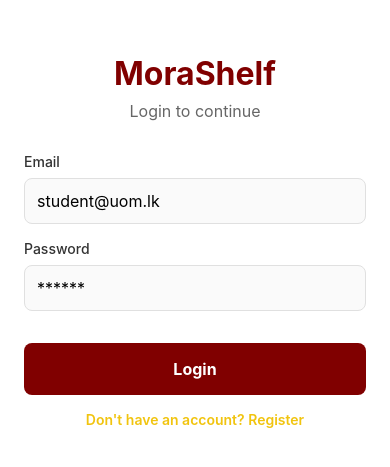
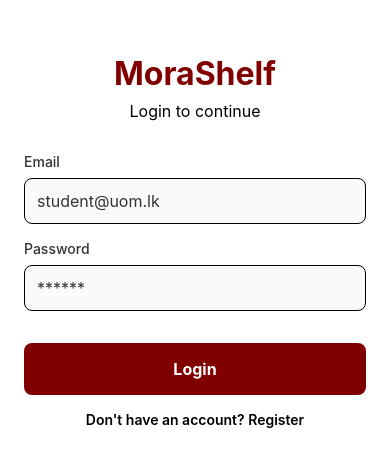
Before and after one commit to Asry18/MoraShelf, a React Native app: screen /Login in a window 390 px wide. Shown: the part 181-648 px from the top of the page. Built offline with nearby package versions, Linux system fonts and the light colour scheme.

Commit message:
working light mood

```diff
--- a/App.js
+++ b/App.js
@@ -3,16 +3,19 @@ import { StatusBar } from 'expo-status-bar';
 import { SafeAreaProvider } from 'react-native-safe-area-context';
 import { Provider } from 'react-redux'; //
 import { store } from './src/store/store'; //
+import { ThemeProvider } from './src/theme/ThemeContext';
 import AppNavigator from './src/navigation/AppNavigator';
 
 export default function App() {
   return (
     // WRAP EVERYTHING IN PROVIDER
     <Provider store={store}>
-      <SafeAreaProvider>
-        <StatusBar style="light" />
-        <AppNavigator />
-      </SafeAreaProvider>
+      <ThemeProvider>
+        <SafeAreaProvider>
+          <StatusBar style="light" />
+          <AppNavigator />
+        </SafeAreaProvider>
+      </ThemeProvider>
     </Provider>
   );
 }
--- a/src/navigation/AppNavigator.js
+++ b/src/navigation/AppNavigator.js
@@ -1,46 +1,45 @@
 import React, { useEffect } from 'react';
 import { View, ActivityIndicator } from 'react-native';
-import { NavigationContainer } from '@react-navigation/native';
+import { NavigationContainer, DefaultTheme, DarkTheme } from '@react-navigation/native';
 import { createNativeStackNavigator } from '@react-navigation/native-stack';
-// IMPORT REDUX HOOKS
 import { useSelector, useDispatch } from 'react-redux';
 
 import AuthStack from './AuthStack';
 import MainTabs from './MainTabs';
 import BookDetailsScreen from '../screens/home/BookDetailsScreen';
-import { colors } from '../theme/colors';
-// IMPORT ACTIONS
 import { loadUser } from '../store/slices/authSlice';
 import { loadFavorites } from '../store/slices/favoritesSlice';
+import { useTheme } from '../theme/ThemeContext'; // Import Hook
 
 const Stack = createNativeStackNavigator();
 
 export default function AppNavigator() {
-  // --- NEW REDUX LOGIC STARTS HERE ---
   const dispatch = useDispatch();
-  // Read 'user' and 'isLoading' from the auth slice
   const { user, isLoading } = useSelector((state) => state.auth);
 
-  // Load saved data when app starts
+  // Get Theme Data
+  const { theme, isDark } = useTheme();
+
   useEffect(() => {
     dispatch(loadUser());
     dispatch(loadFavorites());
   }, [dispatch]);
 
-  // Show spinner while checking storage
   if (isLoading) {
     return (
-      <View style={{ flex: 1, justifyContent: 'center', alignItems: 'center' }}>
-        <ActivityIndicator size="large" color={colors.primary} />
+      <View style={{ flex: 1, justifyContent: 'center', alignItems: 'center', backgroundColor: theme.background }}>
+        <ActivityIndicator size="large" color={theme.primary} />
       </View>
     );
   }
-  // --- NEW REDUX LOGIC ENDS HERE ---
+
+  // Define Navigation Theme for React Navigation internals
+  const navigationTheme = isDark ? DarkTheme : DefaultTheme;
 
   return (
-    <NavigationContainer>
+    <NavigationContainer theme={navigationTheme}>
       <Stack.Navigator screenOptions={{ headerShown: false }}>
-        {user ? ( // Check real user state
+        {user ? (
           <>
             <Stack.Screen name="MainTabs" component={MainTabs} />
             <Stack.Screen
@@ -49,8 +48,9 @@ export default function AppNavigator() {
               options={{
                 headerShown: true,
                 title: 'Details',
-                headerStyle: { backgroundColor: colors.primary },
-                headerTintColor: colors.white
+                // DYNAMIC HEADER STYLES
+                headerStyle: { backgroundColor: theme.primary },
+                headerTintColor: isDark ? '#000' : '#FFF' // Gold needs black text, Maroon needs white
               }}
             />
           </>
--- a/src/screens/auth/LoginScreen.js
+++ b/src/screens/auth/LoginScreen.js
@@ -4,9 +4,8 @@ import { useDispatch } from 'react-redux';
 import { Formik } from 'formik';
 import * as Yup from 'yup';
 import { loginSuccess } from '../../store/slices/authSlice';
-import { colors } from '../../theme/colors';
+import { useTheme } from '../../theme/ThemeContext'; // Updated Import
 
-// Validation Schema
 const LoginSchema = Yup.object().shape({
   email: Yup.string().email('Invalid email').required('Email is required'),
   password: Yup.string().min(6, 'Password must be at least 6 characters').required('Password is required'),
@@ -14,10 +13,9 @@ const LoginSchema = Yup.object().shape({
 
 export default function LoginScreen({ navigation }) {
   const dispatch = useDispatch();
+  const { theme, isDark } = useTheme(); // Use Hook
 
   const handleLogin = (values) => {
-    // In a real app, you would send these to a backend.
-    // Here, we simulate a successful response.
     const user = {
       name: 'Mora Student',
       email: values.email,
@@ -29,11 +27,11 @@ export default function LoginScreen({ navigation }) {
   return (
     <KeyboardAvoidingView
       behavior={Platform.OS === 'ios' ? 'padding' : 'height'}
-      style={styles.container}
+      style={[styles.container, { backgroundColor: theme.background }]} // Dynamic Background
     >
       <View style={styles.formContainer}>
-        <Text style={styles.title}>MoraShelf</Text>
-        <Text style={styles.subtitle}>Login to continue</Text>
+        <Text style={[styles.title, { color: theme.primary }]}>MoraShelf</Text>
+        <Text style={[styles.subtitle, { color: theme.textSub }]}>Login to continue</Text>
 
         <Formik
           initialValues={{ email: '', password: '' }}
@@ -42,42 +40,52 @@ export default function LoginScreen({ navigation }) {
         >
           {({ handleChange, handleBlur, handleSubmit, values, errors, touched }) => (
             <View>
-              {/* Email Input */}
               <View style={styles.inputWrapper}>
-                <Text style={styles.label}>Email</Text>
+                <Text style={[styles.label, { color: theme.text }]}>Email</Text>
                 <TextInput
-                  style={styles.input}
+                  style={[styles.input, {
+                    borderColor: theme.border,
+                    color: theme.text,
+                    backgroundColor: isDark ? '#2C2C2C' : '#FAFAFA' // Input specific bg
+                  }]}
                   placeholder="student@uom.lk"
+                  placeholderTextColor={theme.textSub}
                   onChangeText={handleChange('email')}
                   onBlur={handleBlur('email')}
                   value={values.email}
                   keyboardType="email-address"
                   autoCapitalize="none"
                 />
-                {touched.email && errors.email && <Text style={styles.errorText}>{errors.email}</Text>}
+                {touched.email && errors.email && <Text style={{ color: theme.error || 'red', fontSize: 12 }}>{errors.email}</Text>}
               </View>
 
-              {/* Password Input */}
               <View style={styles.inputWrapper}>
-                <Text style={styles.label}>Password</Text>
+                <Text style={[styles.label, { color: theme.text }]}>Password</Text>
                 <TextInput
-                  style={styles.input}
+                  style={[styles.input, {
+                    borderColor: theme.border,
+                    color: theme.text,
+                    backgroundColor: isDark ? '#2C2C2C' : '#FAFAFA'
+                  }]}
                   placeholder="******"
+                  placeholderTextColor={theme.textSub}
                   onChangeText={handleChange('password')}
                   onBlur={handleBlur('password')}
                   value={values.password}
                   secureTextEntry
                 />
-                {touched.password && errors.password && <Text style={styles.errorText}>{errors.password}</Text>}
+                {touched.password && errors.password && <Text style={{ color: theme.error || 'red', fontSize: 12 }}>{errors.password}</Text>}
               </View>
 
-              {/* Submit Button */}
-              <TouchableOpacity style={styles.button} onPress={handleSubmit}>
-                <Text style={styles.buttonText}>Login</Text>
+              <TouchableOpacity
+                style={[styles.button, { backgroundColor: theme.primary }]}
+                onPress={handleSubmit}
+              >
+                <Text style={[styles.buttonText, { color: isDark ? '#000' : '#FFF' }]}>Login</Text>
               </TouchableOpacity>
 
               <TouchableOpacity onPress={() => navigation.navigate('Register')} style={styles.linkButton}>
-                <Text style={styles.linkText}>Don't have an account? Register</Text>
+                <Text style={[styles.linkText, { color: theme.tint }]}>Don't have an account? Register</Text>
               </TouchableOpacity>
             </View>
           )}
@@ -88,29 +96,25 @@ export default function LoginScreen({ navigation }) {
 }
 
 const styles = StyleSheet.create({
-  container: { flex: 1, backgroundColor: colors.background, justifyContent: 'center' },
+  container: { flex: 1, justifyContent: 'center' },
   formContainer: { padding: 24 },
-  title: { fontSize: 32, fontWeight: 'bold', color: colors.primary, textAlign: 'center', marginBottom: 8 },
-  subtitle: { fontSize: 16, color: colors.textLight, textAlign: 'center', marginBottom: 32 },
+  title: { fontSize: 32, fontWeight: 'bold', textAlign: 'center', marginBottom: 8 },
+  subtitle: { fontSize: 16, textAlign: 'center', marginBottom: 32 },
   inputWrapper: { marginBottom: 16 },
-  label: { fontSize: 14, color: colors.text, marginBottom: 8, fontWeight: '500' },
+  label: { fontSize: 14, marginBottom: 8, fontWeight: '500' },
   input: {
     borderWidth: 1,
-    borderColor: '#E0E0E0',
     borderRadius: 8,
     padding: 12,
     fontSize: 16,
-    backgroundColor: '#FAFAFA'
   },
-  errorText: { color: colors.error, fontSize: 12, marginTop: 4 },
   button: {
-    backgroundColor: colors.primary,
     padding: 16,
     borderRadius: 8,
     alignItems: 'center',
     marginTop: 16
   },
-  buttonText: { color: 'white', fontSize: 16, fontWeight: 'bold' },
+  buttonText: { fontSize: 16, fontWeight: 'bold' },
   linkButton: { marginTop: 16, alignItems: 'center' },
-  linkText: { color: colors.secondary, fontWeight: '600' }
+  linkText: { fontWeight: '600' }
 });
--- a/src/screens/home/BookDetailsScreen.js
+++ b/src/screens/home/BookDetailsScreen.js
@@ -2,15 +2,15 @@ import React from 'react';
 import { View, Text, Image, ScrollView, TouchableOpacity, StyleSheet } from 'react-native';
 import { useSelector, useDispatch } from 'react-redux';
 import { Feather } from '@expo/vector-icons';
-import { colors } from '../../theme/colors';
 import { getCoverUrl } from '../../services/api';
 import { toggleFavorite } from '../../store/slices/favoritesSlice';
+import { useTheme } from '../../theme/ThemeContext'; // Import Hook
 
-export default function BookDetailsScreen({ route, navigation }) {
+export default function BookDetailsScreen({ route }) {
   const { book } = route.params;
   const dispatch = useDispatch();
+  const { theme, isDark } = useTheme(); // Get Theme
 
-  // Check if book is already in favorites
   const favorites = useSelector(state => state.favorites.items);
   const isFavorite = favorites.some(item => item.key === book.key);
 
@@ -19,9 +19,9 @@ export default function BookDetailsScreen({ route, navigation }) {
   };
 
   return (
-    <ScrollView style={styles.container} contentContainerStyle={{ paddingBottom: 40 }}>
-      {/* Header Image */}
-      <View style={styles.imageContainer}>
+    <ScrollView style={[styles.container, { backgroundColor: theme.background }]} contentContainerStyle={{ paddingBottom: 40 }}>
+      {/* Header Image Background matches theme surface */}
+      <View style={[styles.imageContainer, { backgroundColor: theme.surface }]}>
         <Image
           source={{ uri: getCoverUrl(book.cover_i, 'L') }}
           style={styles.cover}
@@ -29,36 +29,34 @@ export default function BookDetailsScreen({ route, navigation }) {
         />
       </View>
 
-      {/* Details Section */}
       <View style={styles.detailsContainer}>
         <View style={styles.titleRow}>
-          <Text style={styles.title}>{book.title}</Text>
+          <Text style={[styles.title, { color: theme.text }]}>{book.title}</Text>
           <TouchableOpacity onPress={handleToggleFavorite} style={styles.favButton}>
             <Feather
               name="heart"
               size={28}
-              color={isFavorite ? colors.error : colors.textLight}
-              style={isFavorite ? { fill: colors.error } : {}} // Fill if active (won't work directly on Feather but color changes)
+              color={isFavorite ? (theme.error || 'red') : theme.textSub}
             />
           </TouchableOpacity>
         </View>
 
-        <Text style={styles.author}>by {book.author_name ? book.author_name.join(', ') : 'Unknown Author'}</Text>
+        <Text style={[styles.author, { color: theme.textSub }]}>
+          by {book.author_name ? book.author_name.join(', ') : 'Unknown Author'}
+        </Text>
 
         <View style={styles.badgeRow}>
-          <View style={styles.badge}>
-            <Text style={styles.badgeText}>Published: {book.first_publish_year}</Text>
-          </View>
-          <View style={[styles.badge, { backgroundColor: '#E3F2FD' }]}>
-             {/* Show reading logic could go here */}
-            <Text style={[styles.badgeText, { color: '#1565C0' }]}>Education</Text>
+          <View style={[styles.badge, { backgroundColor: isDark ? '#333' : '#FFF3E0' }]}>
+            <Text style={[styles.badgeText, { color: isDark ? theme.primary : '#E65100' }]}>
+              Published: {book.first_publish_year}
+            </Text>
           </View>
         </View>
 
-        <View style={styles.divider} />
+        <View style={[styles.divider, { backgroundColor: theme.border }]} />
 
-        <Text style={styles.sectionTitle}>Description</Text>
-        <Text style={styles.description}>
+        <Text style={[styles.sectionTitle, { color: theme.text }]}>Description</Text>
+        <Text style={[styles.description, { color: theme.textSub }]}>
           This is a placeholder description because the search API endpoint doesn't always return the full text synopsis.
           Imagine a great summary of "{book.title}" here, perfect for a UoM student doing research!
         </Text>
@@ -68,9 +66,8 @@ export default function BookDetailsScreen({ route, navigation }) {
 }
 
 const styles = StyleSheet.create({
-  container: { flex: 1, backgroundColor: 'white' },
+  container: { flex: 1 },
   imageContainer: {
-    backgroundColor: '#F5F5F5',
     height: 300,
     justifyContent: 'center',
     alignItems: 'center',
@@ -85,12 +82,12 @@ const styles = StyleSheet.create({
   },
   detailsContainer: { padding: 24 },
   titleRow: { flexDirection: 'row', justifyContent: 'space-between', alignItems: 'flex-start' },
-  title: { fontSize: 24, fontWeight: 'bold', color: colors.text, flex: 1, marginRight: 10 },
-  author: { fontSize: 16, color: colors.textLight, marginTop: 8, fontStyle: 'italic' },
+  title: { fontSize: 24, fontWeight: 'bold', flex: 1, marginRight: 10 },
+  author: { fontSize: 16, marginTop: 8, fontStyle: 'italic' },
   badgeRow: { flexDirection: 'row', marginTop: 16 },
-  badge: { backgroundColor: '#FFF3E0', paddingHorizontal: 10, paddingVertical: 4, borderRadius: 4, marginRight: 8 },
-  badgeText: { fontSize: 12, color: '#E65100', fontWeight: '600' },
-  divider: { height: 1, backgroundColor: '#EEEEEE', marginVertical: 24 },
-  sectionTitle: { fontSize: 18, fontWeight: 'bold', color: colors.text, marginBottom: 8 },
-  description: { fontSize: 15, lineHeight: 24, color: colors.textLight },
+  badge: { paddingHorizontal: 10, paddingVertical: 4, borderRadius: 4, marginRight: 8 },
+  badgeText: { fontSize: 12, fontWeight: '600' },
+  divider: { height: 1, marginVertical: 24 },
+  sectionTitle: { fontSize: 18, fontWeight: 'bold', marginBottom: 8 },
+  description: { fontSize: 15, lineHeight: 24 },
 });
--- a/src/screens/profile/FavoritesScreen.js
+++ b/src/screens/profile/FavoritesScreen.js
@@ -2,17 +2,18 @@ import React from 'react';
 import { View, Text, FlatList, StyleSheet } from 'react-native';
 import { useSelector } from 'react-redux';
 import BookCard from '../../components/specific/BookCard';
-import { colors } from '../../theme/colors';
+import { useTheme } from '../../theme/ThemeContext'; // Import Hook
 
 export default function FavoritesScreen({ navigation }) {
   const favorites = useSelector(state => state.favorites.items);
+  const { theme } = useTheme(); // Get Theme
 
   return (
-    <View style={styles.container}>
+    <View style={[styles.container, { backgroundColor: theme.background }]}>
       {favorites.length === 0 ? (
         <View style={styles.emptyState}>
-          <Text style={styles.emptyText}>No favorites yet.</Text>
-          <Text style={styles.subText}>Start exploring and save books for later!</Text>
+          <Text style={[styles.emptyText, { color: theme.text }]}>No favorites yet.</Text>
+          <Text style={[styles.subText, { color: theme.textSub }]}>Start exploring and save books for later!</Text>
         </View>
       ) : (
         <FlatList
@@ -32,9 +33,9 @@ export default function FavoritesScreen({ navigation }) {
 }
 
 const styles = StyleSheet.create({
-  container: { flex: 1, backgroundColor: '#F9F9F9' },
+  container: { flex: 1 },
   listContent: { padding: 16 },
   emptyState: { flex: 1, justifyContent: 'center', alignItems: 'center', padding: 32 },
-  emptyText: { fontSize: 20, fontWeight: 'bold', color: colors.text, marginBottom: 8 },
-  subText: { fontSize: 14, color: colors.textLight, textAlign: 'center' },
+  emptyText: { fontSize: 20, fontWeight: 'bold', marginBottom: 8 },
+  subText: { fontSize: 14, textAlign: 'center' },
 });
--- /dev/null
+++ b/src/theme/ThemeContext.js
@@ -0,0 +1,47 @@
+import React, { createContext, useContext, useState, useEffect } from 'react';
+import { useColorScheme } from 'react-native';
+import AsyncStorage from '@react-native-async-storage/async-storage';
+import { colors } from './colors';
+
+const ThemeContext = createContext();
+
+export const ThemeProvider = ({ children }) => {
+  const systemScheme = useColorScheme();
+  const [isDark, setIsDark] = useState(systemScheme === 'dark');
+
+  // Load saved theme preference on startup
+  useEffect(() => {
+    const loadTheme = async () => {
+      try {
+        const savedTheme = await AsyncStorage.getItem('user_theme');
+        if (savedTheme !== null) {
+          setIsDark(savedTheme === 'dark');
+        }
+      } catch (e) {
+        console.log('Failed to load theme');
+      }
+    };
+    loadTheme();
+  }, []);
+
+  const toggleTheme = async () => {
+    const newMode = !isDark;
+    setIsDark(newMode);
+    try {
+      await AsyncStorage.setItem('user_theme', newMode ? 'dark' : 'light');
+    } catch (e) {
+      console.log('Failed to save theme');
+    }
+  };
+
+  // Select the active color palette based on state
+  const theme = isDark ? colors.dark : colors.light;
+
+  return (
+    <ThemeContext.Provider value={{ isDark, toggleTheme, theme }}>
+      {children}
+    </ThemeContext.Provider>
+  );
+};
+
+export const useTheme = () => useContext(ThemeContext);
--- a/src/theme/colors.js
+++ b/src/theme/colors.js
@@ -1,4 +1,5 @@
 export const colors = {
+  light: {
     primary: '#800000', // Maroon (UoM)
     secondary: '#F1C40F', // Gold
     background: '#FFFFFF',
@@ -7,4 +8,15 @@ export const colors = {
     white: '#FFFFFF',
     gray: '#E0E0E0',
     error: '#E74C3C',
+  },
+  dark: {
+    primary: '#A03030', // Lighter Maroon for dark mode
+    secondary: '#F1C40F', // Gold
+    background: '#121212',
+    text: '#FFFFFF',
+    textLight: '#B0B0B0',
+    white: '#FFFFFF',
+    gray: '#2C2C2C',
+    error: '#FF6B6B',
+  },
 };
```
Lines whose indentation alone changed are shown as unchanged.
